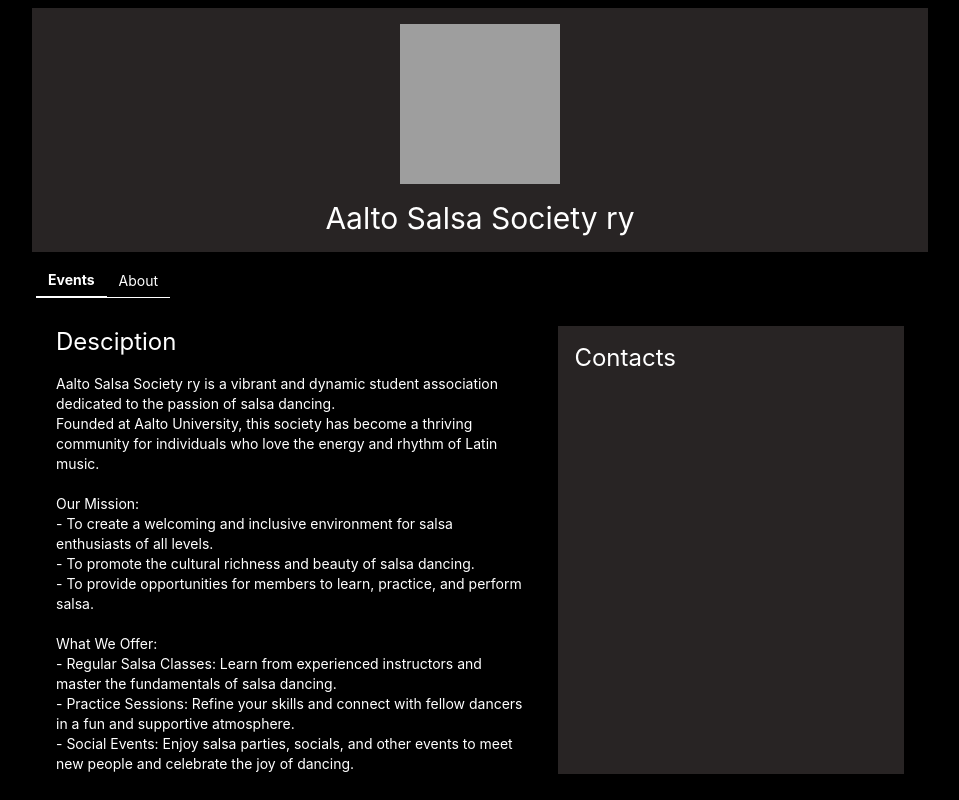
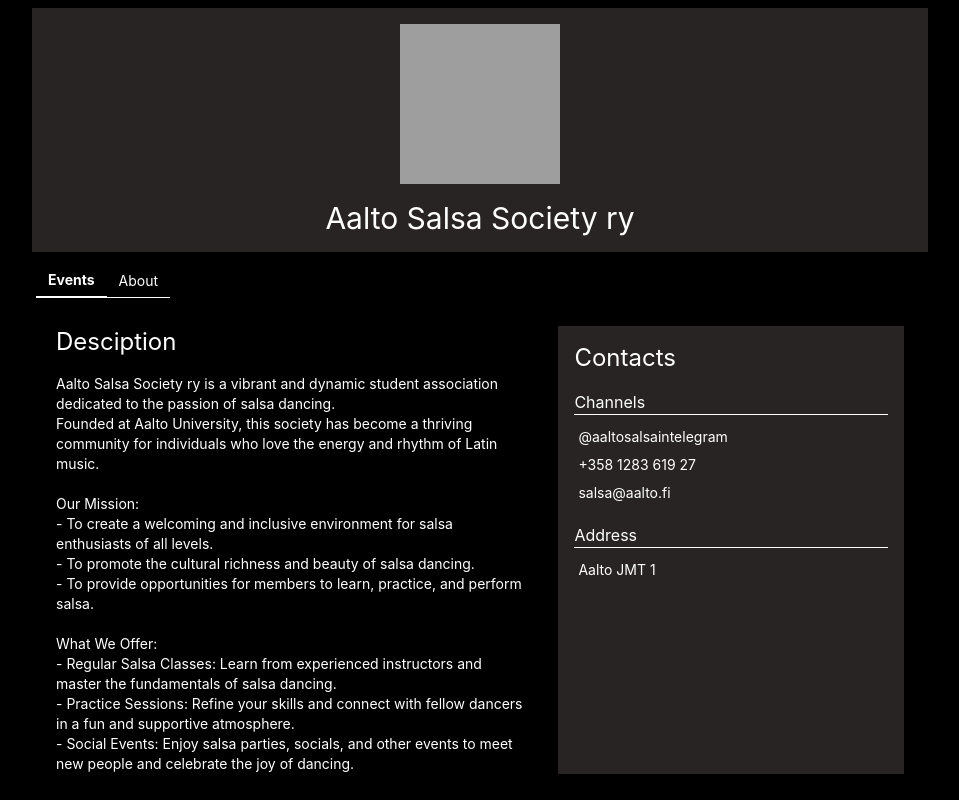
Before and after one commit to Kroxitrock/aalto-associations-web, a React (Vite) app: page / in a window 1280 px wide. Shown: the whole page, without its empty margins (160-1119 px from the left). Built offline with nearby package versions, Linux system fonts and the light colour scheme; grey boxes are pictures that could not be loaded.

Commit message:
castegorties

```diff
--- a/src/components/ContactInfo.tsx
+++ b/src/components/ContactInfo.tsx
@@ -1,5 +1,21 @@
+import { Category, CategoryItem, CategoryTitle } from "./ui/categoty";
+
 function ContactInfo() {
-  return <p className="text-2xl mb-4">Contacts</p>;
+  return (
+    <div>
+      <p className="text-2xl">Contacts</p>
+      <Category>
+        <CategoryTitle>Channels</CategoryTitle>
+        <CategoryItem>@aaltosalsaintelegram</CategoryItem>
+        <CategoryItem>+358 1283 619 27</CategoryItem>
+        <CategoryItem>salsa@aalto.fi</CategoryItem>
+      </Category>
+      <Category>
+        <CategoryTitle>Address</CategoryTitle>
+        <CategoryItem>Aalto JMT 1</CategoryItem>
+      </Category>
+    </div>
+  );
 }
 
 export default ContactInfo;
--- /dev/null
+++ b/src/components/ui/categoty.tsx
@@ -0,0 +1,40 @@
+import * as React from "react";
+
+import { cn } from "@/lib/utils";
+
+const Category = React.forwardRef<
+  HTMLDivElement,
+  React.HTMLAttributes<HTMLDivElement>
+>(({ className, ...props }, ref) => (
+  <div
+    ref={ref}
+    className={cn(
+      //"flex flex-col bg-shadowDark shadow md:flex-row md:max-w-4xl text-white m-2",
+      className
+    )}
+    {...props}
+  />
+));
+Category.displayName = "Category";
+
+const CategoryTitle = React.forwardRef<
+  HTMLDivElement,
+  React.HTMLAttributes<HTMLDivElement>
+>(({ className, ...props }, ref) => (
+  <div
+    ref={ref}
+    className={cn("text-medium border-b border-white  mt-4 mb-2", className)}
+    {...props}
+  />
+));
+CategoryTitle.displayName = "CategoryTitle";
+
+const CategoryItem = React.forwardRef<
+  HTMLDivElement,
+  React.HTMLAttributes<HTMLDivElement>
+>(({ className, ...props }, ref) => (
+  <div ref={ref} className={cn("text-sm p-1", className)} {...props} />
+));
+CategoryItem.displayName = "CategoryItem";
+
+export { Category, CategoryTitle, CategoryItem };
```
